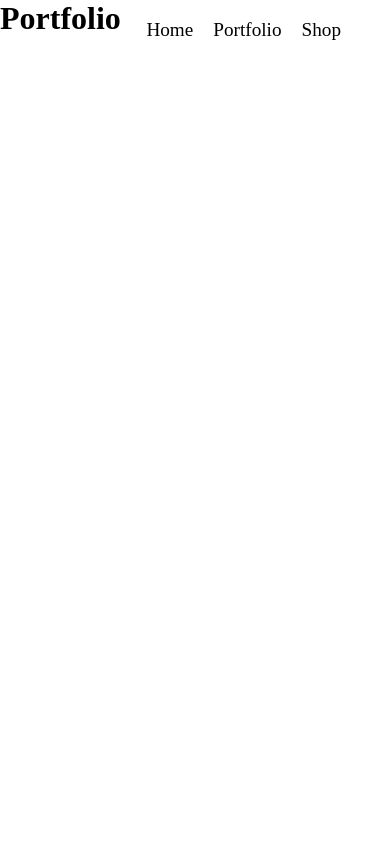
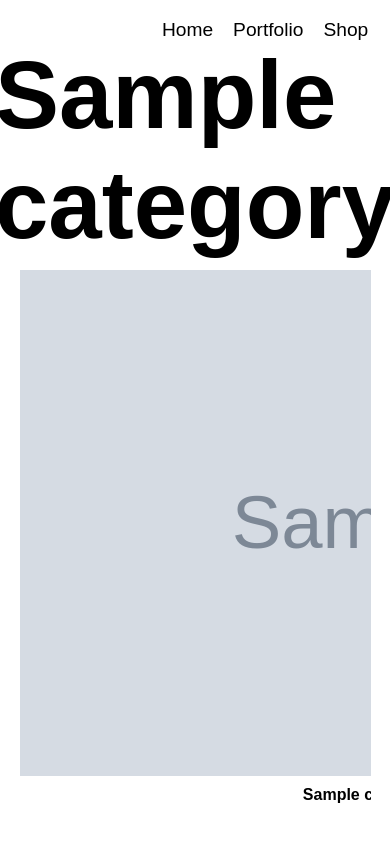
Before and after one commit to DaniFdz/goon, a Django app: template core/templates/pages/portfolio.html in a window 390 px wide. Run offline with Django 5.2, Linux system fonts and the light colour scheme; the template is opened without the code that fills it: most values are stand-ins (such as "Sample title", 1, 10 or a date in 2020); grey boxes marked "Sample" are stand-in pictures; some libraries are stand-ins or nearby versions.

Commit message:
Portfolio not responsive

```diff
--- a/core/static/custom/custom.css
+++ b/core/static/custom/custom.css
@@ -2,11 +2,16 @@
   margin: 0;
   padding: 0;
   box-sizing: border-box;
-  overflow: hidden;
+  font-family: Montserrat, sans-serif;
 }
+
+html {
+  overflow-x: hidden;
+}
+
 nav {
-  width: 90vw;
-  margin: 0 auto;
+  width: 94vw;
+  margin: 0 3vw;
   height: min(10vh, 60px);
   display: flex;
   justify-content: flex-end;
@@ -66,7 +71,7 @@ nav ul li a:hover {
   z-index: -999;
 }
 
-#hero .goon_title{
+#hero .goon_title {
   width: 100vw;
   height: 100dvh;
   position: absolute;
@@ -79,25 +84,74 @@ nav ul li a:hover {
   gap: 0px;
 }
 
-#hero .goon_title > h1{
+#hero .goon_title > h1 {
   font-size: 18rem;
-	font-family: 'art-nuvo', 'Roboto', sans-serif;
+  font-family: "art-nuvo", Montserrat, sans-serif;
   color: #fff;
 }
 
-#hero .goon_title > h2{
+#hero .goon_title > h2 {
   font-size: 5rem;
-	font-family: 'art-nuvo', 'Roboto', sans-serif;
+  font-family: "art-nuvo", Montserrat, sans-serif;
   color: #fff;
   transform: translateY(-50px);
 }
 
 @media screen and (max-width: 768px) {
-	#hero .goon_title > h1{
+  #hero .goon_title > h1 {
     font-size: 10rem;
   }
-	#hero .goon_title > h2{
+  #hero .goon_title > h2 {
     font-size: 3rem;
     transform: translateY(-30px);
   }
 }
+
+#portfolio {
+  width: 100vw;
+  overflow-y: scroll;
+  scroll-snap-type: y mandatory;
+}
+
+#portfolio > section {
+  height: 100vh;
+  width: 100vw;
+  scroll-snap-align: start;
+  display: flex;
+  flex-direction: column;
+  justify-content: center;
+  align-items: center;
+}
+
+#portfolio > section > h2 {
+  font-size: 6em;
+  color: #000;
+	font-family: Montserrat, sans-serif;
+}
+
+#portfolio > section > .section_articles {
+  width: 90vw;
+  display: flex;
+  flex-direction: row;
+  align-items: center;
+  overflow-x: auto;
+  gap: 10px;
+}
+
+#portfolio > section > .section_articles > article {
+  display: flex;
+  flex-direction: column;
+  justify-content: center;
+  align-items: center;
+}
+
+#portfolio > section > .section_articles > article > img {
+  margin: 10px auto;
+  height: 60vh;
+}
+
+#portfolio > section > .section_articles > article > h3 {
+	font-size: 1rem;
+	color: #000;
+	font-family: Montserrat, sans-serif;
+}
--- a/core/templates/base.html
+++ b/core/templates/base.html
@@ -1,11 +1,13 @@
 {% load static %}
 <!DOCTYPE html>
-<html lang="en">
+<html lang="es">
 <head>
 	<meta charset="UTF-8">
 	<meta name="viewport" content="width=device-width, initial-scale=1.0">
-		<title>Goon</title>
-		<link rel="icon" href="{% static 'images/favicon.png' %}" type="image/png"/>
+	<meta property="title" content="Goon">
+	<meta property="description" content="¡Descubre Goon, la marca de moda de Laurana Corrales en Madrid! Explora nuestro portfolio para encontrar una colección versátil y única de prendas con estilo. Desde diseños artesanales hasta las últimas tendencias, nuestro portfolio refleja la pasión por la moda y la creatividad de Laurana. Sumérgete en la diversidad de estilos y encuentra la autenticidad en cada detalle. ¡Explora el portfolio de Goon hoy para descubrir moda que se adapta a tu vida!">
+	<title>Goon</title>
+	<link rel="icon" href="{% static 'images/favicon.png' %}" type="image/png"/>
 		{% include "head/css.html" %}
 </head>
 	<style>
--- a/core/templates/pages/portfolio.html
+++ b/core/templates/pages/portfolio.html
@@ -1,5 +1,20 @@
 {% extends "base.html" %}
 
 {% block content %}
-		<h1>Portfolio</h1>
+		<div id="portfolio">
+			{% for category in categories %}
+			<section>
+				<h2>{{ category.category.name }}</h2>
+				<div class="section_articles">
+					{% for clothe in category.clothes %}
+					<article>
+						<img src={{ clothe.image.url }} alt="{{ clothe.name }}">
+						<h3>{{ clothe.name }}</h3>
+						<!-- <p>{{ clothe.description }}</p> -->
+					</article>
+					{% endfor %}
+				</div>
+			</section>
+			{% endfor %}
+		</div>
 {% endblock %}
```
Also changed, not shown: core/portfolio/views.py (+13 -1 lines). Lines whose indentation alone changed are shown as unchanged.
